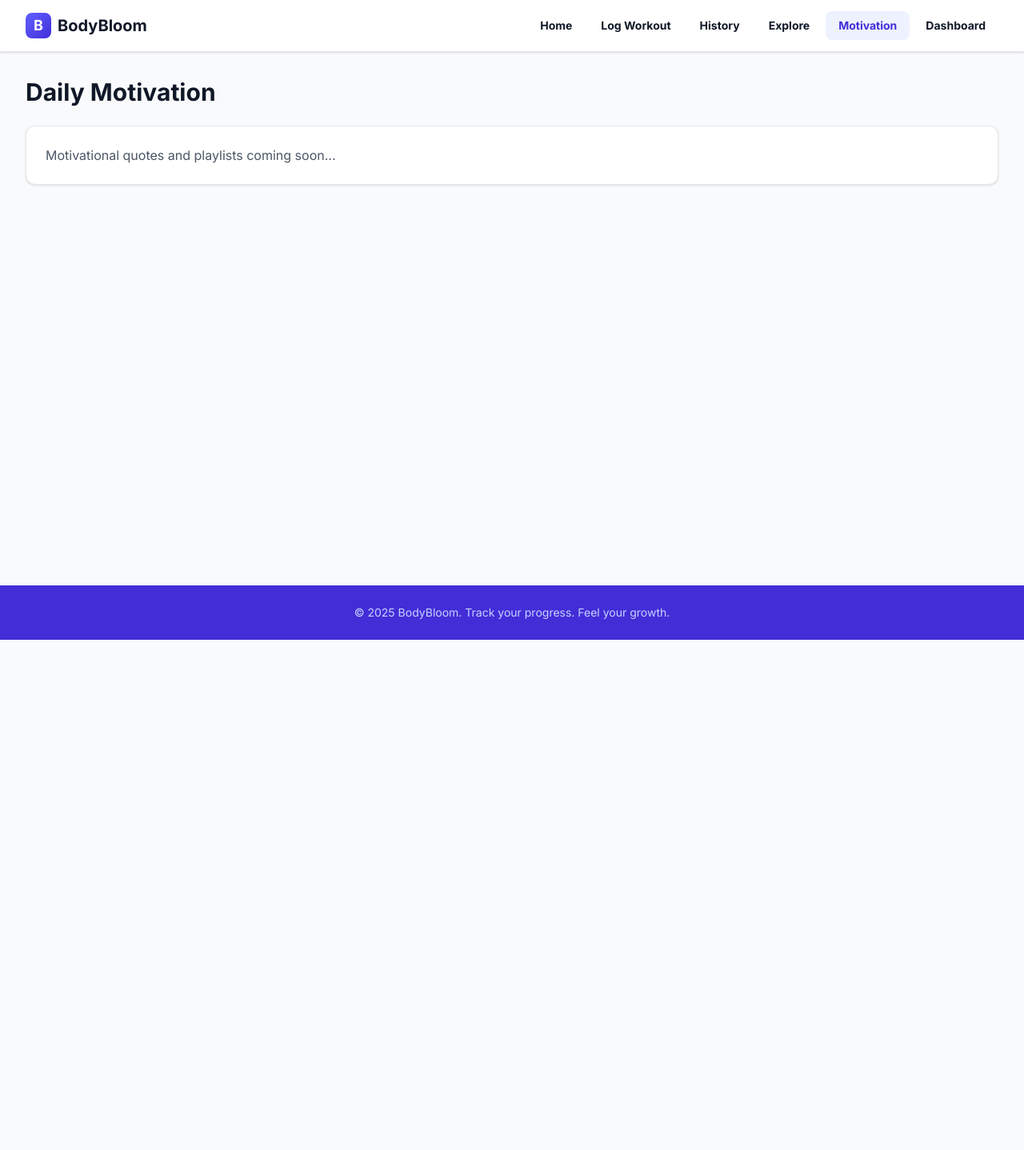
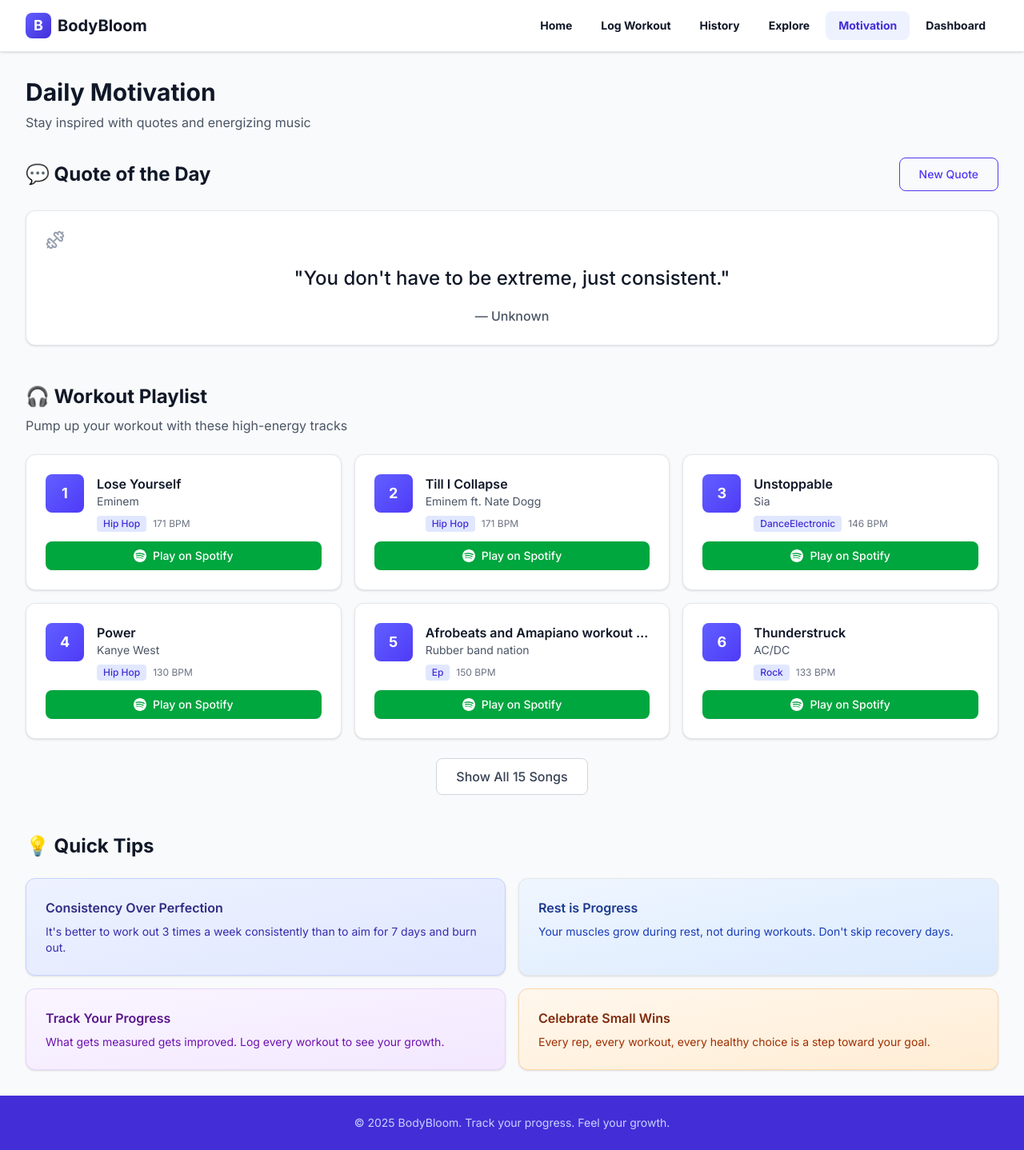
Before and after one commit to Ghanneycaleb/BodyBloom, a React (Vite) app: page /motivation in a window 1280 px wide. Shown: the whole page at 80% size. Before the commit the page ends 800 px from the top, so only its background shows below. Built offline with nearby package versions, Linux system fonts and the light colour scheme.

Commit message:
Implement motivation page with quotes, playlist, and tips

```diff
--- a/src/pages/Motivation.jsx
+++ b/src/pages/Motivation.jsx
@@ -1,12 +1,145 @@
+import { useState, useEffect } from 'react';
+import { getRandomQuote } from '../data/quotes';
+import { workoutSongs, getHighEnergySongs } from '../data/songs';
+import MotivationCard from '../components/motivation/MotivationCard';
 import Card from '../components/common/Card';
+import Button from '../components/common/Button';
 
 const Motivation = () => {
+  const [dailyQuote, setDailyQuote] = useState(null);
+  const [showAllSongs, setShowAllSongs] = useState(false);
+
+  useEffect(() => {
+    // Get a random quote on component mount
+    setDailyQuote(getRandomQuote());
+  }, []);
+
+  const handleNewQuote = () => {
+    setDailyQuote(getRandomQuote());
+  };
+
+  const displayedSongs = showAllSongs ? workoutSongs : getHighEnergySongs().slice(0, 6);
+
   return (
     <div>
-      <h1 className="text-3xl font-bold text-gray-900 mb-6">Daily Motivation</h1>
-      <Card>
-        <p className="text-gray-600">Motivational quotes and playlists coming soon...</p>
-      </Card>
+      {/* Header */}
+      <div className="mb-8">
+        <h1 className="text-3xl font-bold text-gray-900 mb-2">Daily Motivation</h1>
+        <p className="text-gray-600">Stay inspired with quotes and energizing music</p>
+      </div>
+
+      {/* Quote Section */}
+      <section className="mb-12">
+        <div className="flex items-center justify-between mb-6">
+          <h2 className="text-2xl font-bold text-gray-900">💬 Quote of the Day</h2>
+          <Button variant="outline" onClick={handleNewQuote} className="text-sm">
+            New Quote
+          </Button>
+        </div>
+        {dailyQuote && (
+          <MotivationCard
+            quote={dailyQuote.quote}
+            author={dailyQuote.author}
+            icon="🔥"
+          />
+        )}
+      </section>
+
+      {/* Playlist Section */}
+      <section>
+        <div className="mb-6">
+          <h2 className="text-2xl font-bold text-gray-900 mb-2">🎧 Workout Playlist</h2>
+          <p className="text-gray-600">Pump up your workout with these high-energy tracks</p>
+        </div>
+
+        <div className="grid grid-cols-1 md:grid-cols-2 lg:grid-cols-3 gap-4 mb-6">
+          {displayedSongs.map((song, index) => (
+            <Card key={index} className="hover:border-primary-300 transition-colors">
+              <div className="flex items-start gap-4">
+                <div className="flex-shrink-0 w-12 h-12 bg-gradient-to-br from-primary-500 to-primary-600 rounded-lg flex items-center justify-center text-white font-bold text-lg">
+                  {index + 1}
+                </div>
+                <div className="flex-1 min-w-0">
+                  <h3 className="font-semibold text-gray-900 truncate">{song.title}</h3>
+                  <p className="text-sm text-gray-600 truncate">{song.artist}</p>
+                  <div className="flex items-center gap-2 mt-2">
+                    <span className="px-2 py-0.5 bg-primary-100 text-primary-700 text-xs font-medium rounded">
+                      {song.genre}
+                    </span>
+                    <span className="text-xs text-gray-500">{song.bpm} BPM</span>
+                  </div>
+                </div>
+              </div>
+              {song.spotifyUrl && (
+                <a
+                  href={song.spotifyUrl}
+                  target="_blank"
+                  rel="noopener noreferrer"
+                  className="mt-3 flex items-center justify-center gap-2 px-4 py-2 bg-green-600 hover:bg-green-700 text-white text-sm font-medium rounded-lg transition-colors"
+                >
+                  <svg className="w-4 h-4" fill="currentColor" viewBox="0 0 24 24">
+                    <path d="M12 0C5.4 0 0 5.4 0 12s5.4 12 12 12 12-5.4 12-12S18.66 0 12 0zm5.521 17.34c-.24.359-.66.48-1.021.24-2.82-1.74-6.36-2.101-10.561-1.141-.418.122-.779-.179-.899-.539-.12-.421.18-.78.54-.9 4.56-1.021 8.52-.6 11.64 1.32.42.18.479.659.301 1.02zm1.44-3.3c-.301.42-.841.6-1.262.3-3.239-1.98-8.159-2.58-11.939-1.38-.479.12-1.02-.12-1.14-.6-.12-.48.12-1.021.6-1.141C9.6 9.9 15 10.561 18.72 12.84c.361.181.54.78.241 1.2zm.12-3.36C15.24 8.4 8.82 8.16 5.16 9.301c-.6.179-1.2-.181-1.38-.721-.18-.601.18-1.2.72-1.381 4.26-1.26 11.28-1.02 15.721 1.621.539.3.719 1.02.419 1.56-.299.421-1.02.599-1.559.3z"/>
+                  </svg>
+                  Play on Spotify
+                </a>
+              )}
+            </Card>
+          ))}
+        </div>
+
+        {!showAllSongs && workoutSongs.length > 6 && (
+          <div className="flex justify-center">
+            <Button
+              variant="secondary"
+              onClick={() => setShowAllSongs(true)}
+            >
+              Show All {workoutSongs.length} Songs
+            </Button>
+          </div>
+        )}
+
+        {showAllSongs && (
+          <div className="flex justify-center">
+            <Button
+              variant="secondary"
+              onClick={() => setShowAllSongs(false)}
+            >
+              Show Less
+            </Button>
+          </div>
+        )}
+      </section>
+
+      {/* Motivational Tips */}
+      <section className="mt-12">
+        <h2 className="text-2xl font-bold text-gray-900 mb-6">💡 Quick Tips</h2>
+        <div className="grid grid-cols-1 md:grid-cols-2 gap-4">
+          <Card className="bg-gradient-to-br from-primary-50 to-primary-100 border-primary-200">
+            <h3 className="font-semibold text-primary-900 mb-2">Consistency Over Perfection</h3>
+            <p className="text-primary-800 text-sm">
+              It's better to work out 3 times a week consistently than to aim for 7 days and burn out.
+            </p>
+          </Card>
+          <Card className="bg-gradient-to-br from-blue-50 to-blue-100 border-blue-200">
+            <h3 className="font-semibold text-blue-900 mb-2">Rest is Progress</h3>
+            <p className="text-blue-800 text-sm">
+              Your muscles grow during rest, not during workouts. Don't skip recovery days.
+            </p>
+          </Card>
+          <Card className="bg-gradient-to-br from-purple-50 to-purple-100 border-purple-200">
+            <h3 className="font-semibold text-purple-900 mb-2">Track Your Progress</h3>
+            <p className="text-purple-800 text-sm">
+              What gets measured gets improved. Log every workout to see your growth.
+            </p>
+          </Card>
+          <Card className="bg-gradient-to-br from-orange-50 to-orange-100 border-orange-200">
+            <h3 className="font-semibold text-orange-900 mb-2">Celebrate Small Wins</h3>
+            <p className="text-orange-800 text-sm">
+              Every rep, every workout, every healthy choice is a step toward your goal.
+            </p>
+          </Card>
+        </div>
+      </section>
     </div>
   );
 };
```
